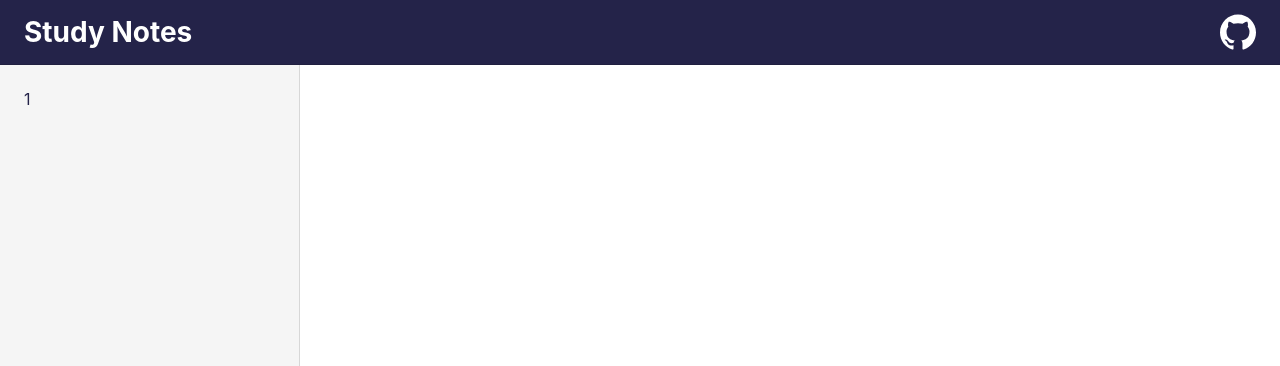
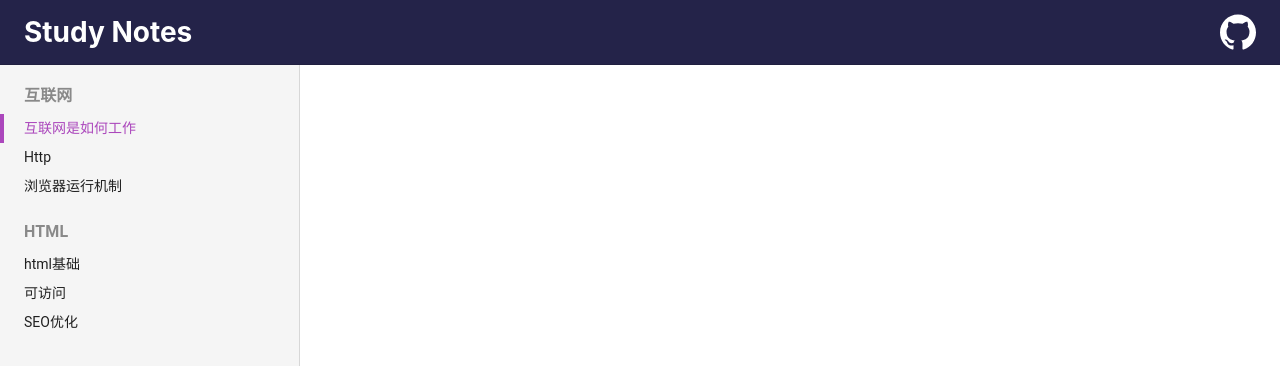
Before and after one commit to kitorv/study-notes, a Vue app: page / in a window 1280 px wide. Shown: the top 366 px of the page. Built offline with nearby package versions, Linux system fonts and the light colour scheme.

Commit message:
左侧菜单

```diff
--- a/src/views/index.vue
+++ b/src/views/index.vue
@@ -1,15 +1,13 @@
 <template>
-  <div class="v-home">
-    <div class="v-home-header">
-      <div class="v-home-header-content">
-        <router-link to="/" class="v-home-header-content-logo"
-          >Study Notes</router-link
-        >
-        <div class="v-home-header-content-placeholder" />
+  <div class="view">
+    <div class="header">
+      <div class="navbar">
+        <router-link to="/" class="logo">Study Notes</router-link>
+        <div class="flex-1" />
         <a
           target="_blank"
           href="https://github.com/kitorv/study-notes"
-          class="v-home-header-content-github"
+          class="github"
         >
           <svg
             t="1606136947439"
@@ -28,7 +26,16 @@
         </a>
       </div>
     </div>
-    <div class="v-home-sidebar">1</div>
+    <div class="sidebar">
+      <p class="title">互联网</p>
+      <router-link to="/" class="link">互联网是如何工作</router-link>
+      <router-link to="/zzz" class="link">Http</router-link>
+      <router-link to="/xxxx" class="link">浏览器运行机制</router-link>
+      <p class="title">HTML</p>
+      <router-link to="/dfa" class="link">html基础</router-link>
+      <router-link to="/zzz" class="link">可访问</router-link>
+      <router-link to="/xxxx" class="link">SEO优化</router-link>
+    </div>
   </div>
 </template>
 
@@ -42,17 +49,16 @@ export default defineComponent({
 });
 </script>
 
-<style lang="scss">
-.v-home {
+<style lang="scss" scoped>
+.view {
   height: 100%;
 }
 
-.v-home-header {
+.header {
+  position: fixed;
   top: 0;
   left: 0;
   right: 0;
-  position: fixed;
-
   box-shadow: none;
   border-bottom: 1px solid rgba(0, 0, 0, 0.12);
   background-color: #242349;
@@ -60,26 +66,26 @@ export default defineComponent({
   padding: 0 24px;
 }
 
-.v-home-header-content {
+.navbar {
   display: flex;
   align-items: center;
   height: 100%;
 }
 
-.v-home-header-content-logo {
+.logo {
   display: flex;
   align-items: center;
   height: 100%;
   color: #ffffff;
+  font-weight: bold;
   font-size: 28px;
-  font-weight: bold;
 }
 
-.v-home-header-content-placeholder {
+.flex-1 {
   flex: 1;
 }
 
-.v-home-header-content-github {
+.github {
   display: inline-block;
   height: 36px;
   width: 36px;
@@ -91,19 +97,47 @@ export default defineComponent({
   }
 }
 
-.v-home-sidebar {
-  font-size: 16px;
+.sidebar {
+  position: fixed;
+  left: 0;
+  bottom: 0;
+  top: 65px;
+  width: 300px;
+  border-right: 1px solid rgba(0, 0, 0, 0.12);
   background-color: #f5f5f5;
-  width: 300px;
-  position: fixed;
   z-index: 10;
   margin: 0;
-  top: 65px;
-  left: 0;
-  bottom: 0;
-  padding: 24px 24px 0 24px;
   box-sizing: border-box;
-  border-right: 1px solid rgba(0, 0, 0, 0.12);
   overflow-y: auto;
 }
+
+.title {
+  font-size: 16px;
+  color: rgba(0, 0, 0, 0.44);
+  margin: 20px 24px 6px 24px;
+  text-transform: uppercase;
+  font-family: "Roboto", "Helvetica", "Arial", sans-serif;
+  font-weight: bold;
+  line-height: 1.43;
+  letter-spacing: 0.01071em;
+}
+
+.link {
+  color: rgba(0, 0, 0, 0.87);
+  display: flex;
+  align-items: center;
+  flex-direction: row;
+  text-decoration: none;
+  font-size: 14px;
+  font-family: "Roboto", "Helvetica", "Arial", sans-serif;
+  font-weight: 400;
+  line-height: 1.5;
+  padding: 4px 20px;
+  border-left: 4px solid transparent;
+
+  &.router-link-active {
+    border-left-color: #ab47bc;
+    color: #ab47bc;
+  }
+}
 </style>
```
